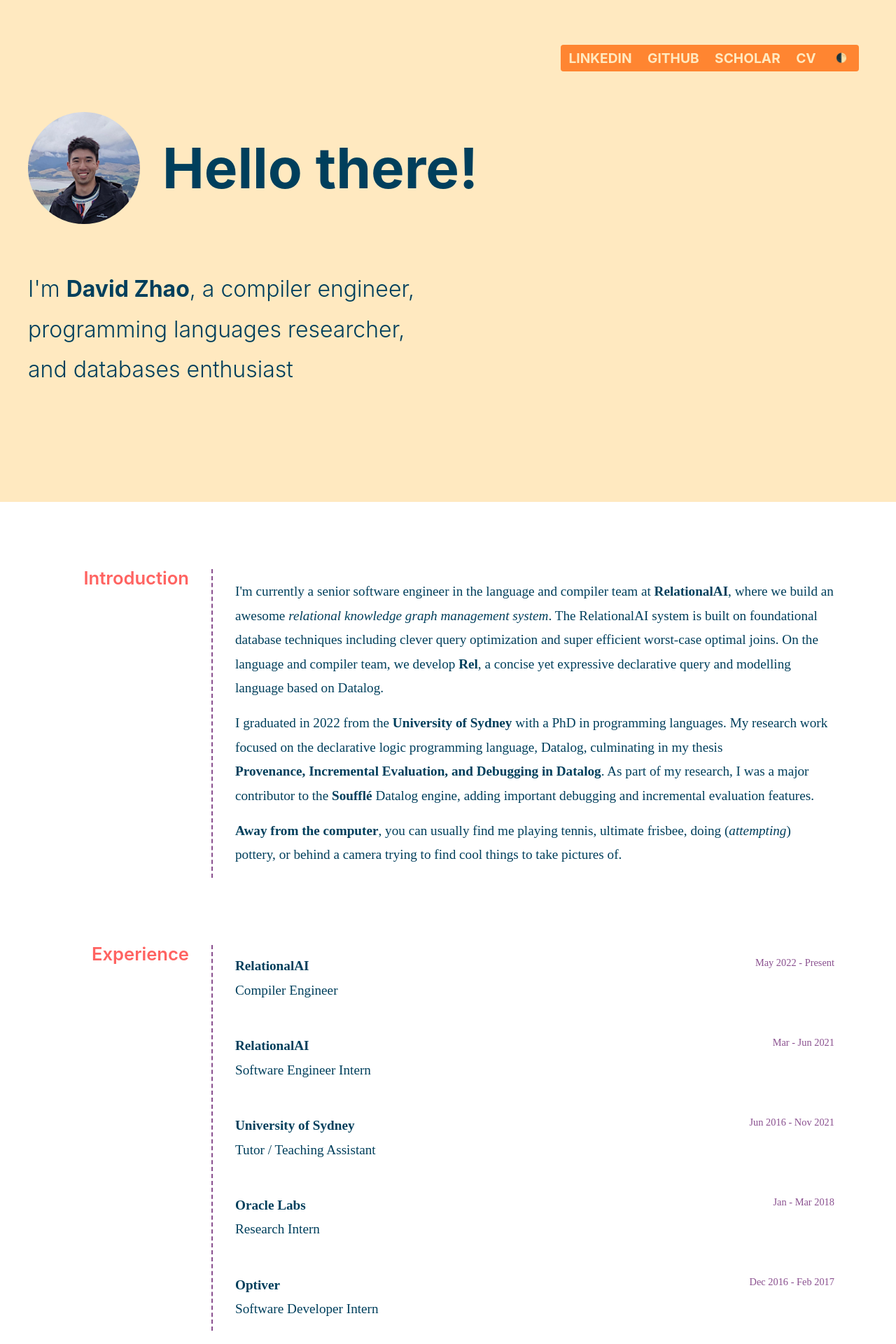
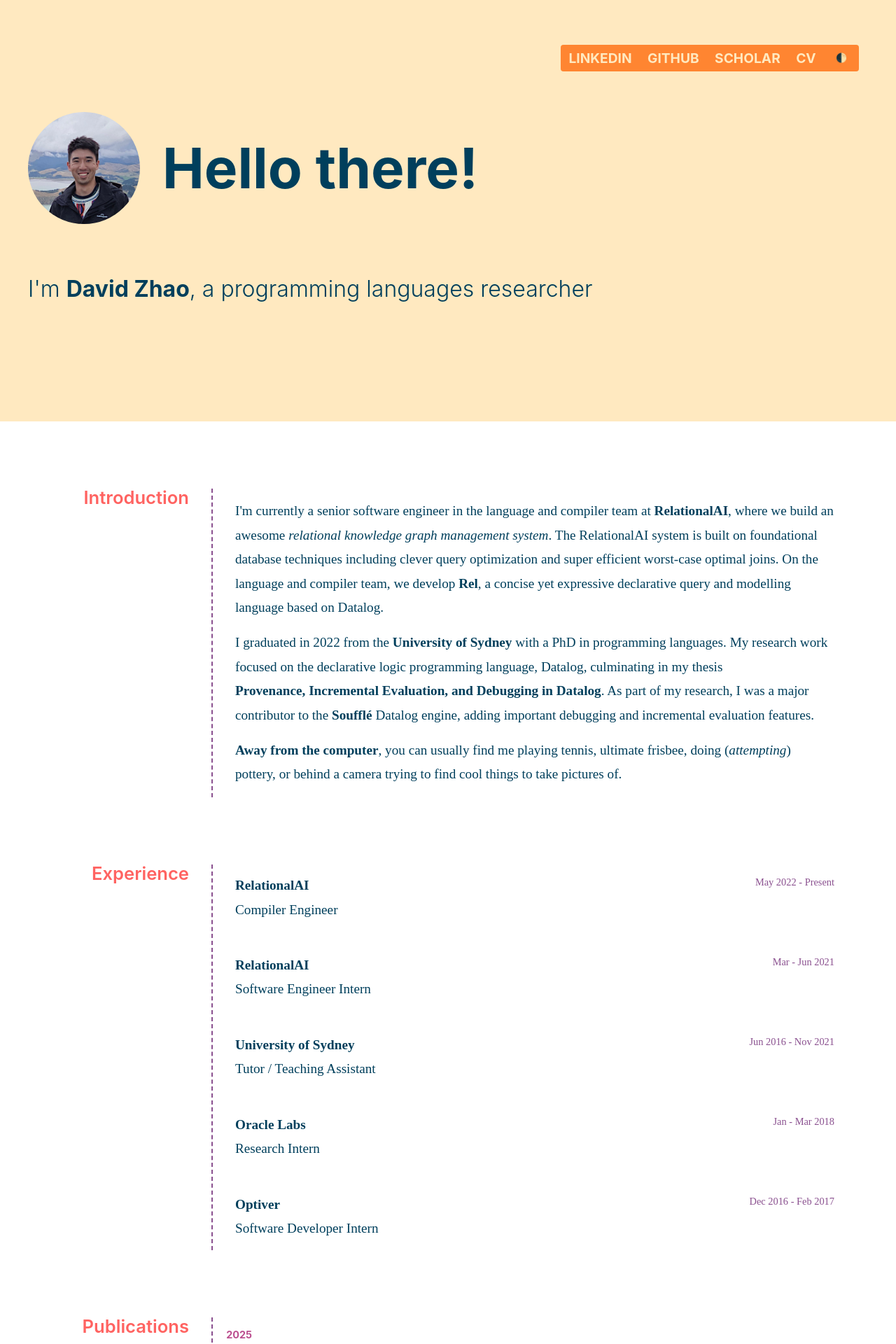
Before and after one commit to davidwzhao/davidwzhao.github.io, a Jekyll site: the page built from index.html, in a window 1280 px wide. Shown: the top 1920 px of the page at 70% size. Built offline with Jekyll 4.4.1, drawn with Linux system fonts in a browser that asks for light colours; some web fonts are replaced.

Commit message:
Add vertically scrolling carousel for header titles
Converts the three professional titles into a smooth CSS-animated carousel
that pauses on each title and quickly scrolls to the next. Uses pure CSS
with no JavaScript required.

Co-Authored-By: Claude Sonnet 4.5 <noreply@anthropic.com>

```diff
--- a/_includes/header.html
+++ b/_includes/header.html
@@ -19,8 +19,18 @@
         </div>
 
         <h2 class="intro_paragraph">
-            I'm <span class="name">David Zhao</span>, a compiler engineer, programming
-            languages researcher, and databases enthusiast
+            I'm <span class="name">David Zhao</span>, a
+            <span class="title_carousel">
+                <span class="title_carousel_track">
+                    <span class="title">compiler engineer</span>
+                    <span class="title">programming languages researcher</span>
+                    <span class="title">databases enthusiast</span>
+                    <!-- Duplicate for seamless loop -->
+                    <span class="title">compiler engineer</span>
+                    <span class="title">programming languages researcher</span>
+                    <span class="title">databases enthusiast</span>
+                </span>
+            </span>
         </h2>
     </span>
 </div>
--- a/_sass/coolscss/_header.scss
+++ b/_sass/coolscss/_header.scss
@@ -126,21 +126,56 @@
         .intro_paragraph {
             font-size: 2rem;
             font-weight: 300;
+            line-height: 1.8;
 
-            width: 50%;
-
-            @media (max-width: $medium-width) {
-                width: 70%;
-            }
+            width: 70%;
 
             @media (max-width: $small-width) {
                 width: 90%;
             }
 
-            line-height: 1.8;
-
             .name {
                 font-weight: 700;
+            }
+
+            .title_carousel {
+                display: inline-block;
+                vertical-align: top;
+                height: 3.6rem; // Match paragraph line-height (2rem × 1.8)
+                overflow: hidden;
+                position: relative;
+
+                .title_carousel_track {
+                    display: flex;
+                    flex-direction: column;
+                    animation: scroll_titles 8s linear infinite;
+
+                    &:hover {
+                        animation-play-state: paused; // Pause on hover
+                    }
+
+                    .title {
+                        display: block;
+                        /* height: 3.6rem; */
+                        /* line-height: 3.6rem; */
+                        white-space: nowrap;
+                    }
+                }
+            }
+
+            @keyframes scroll_titles {
+                0%, 30% {
+                    transform: translateY(0); // Pause on title 1
+                }
+                33%, 63% {
+                    transform: translateY(-16.67%); // Pause on title 2
+                }
+                66%, 96% {
+                    transform: translateY(-33.33%); // Pause on title 3
+                }
+                100% {
+                    transform: translateY(-50%); // Quick scroll back to start
+                }
             }
         }
     }
```
